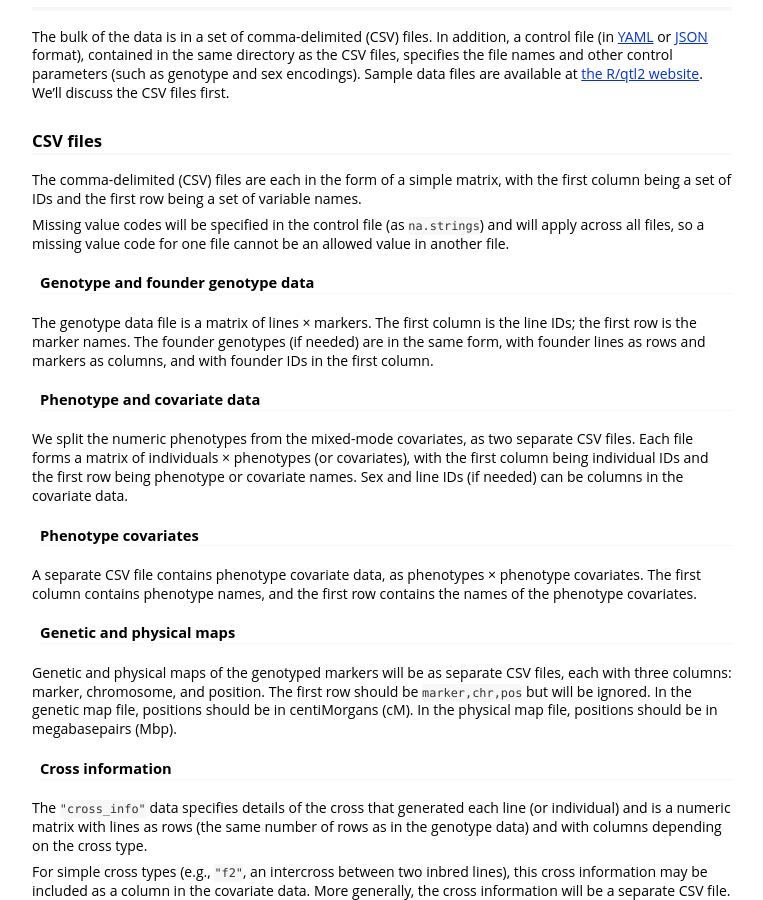
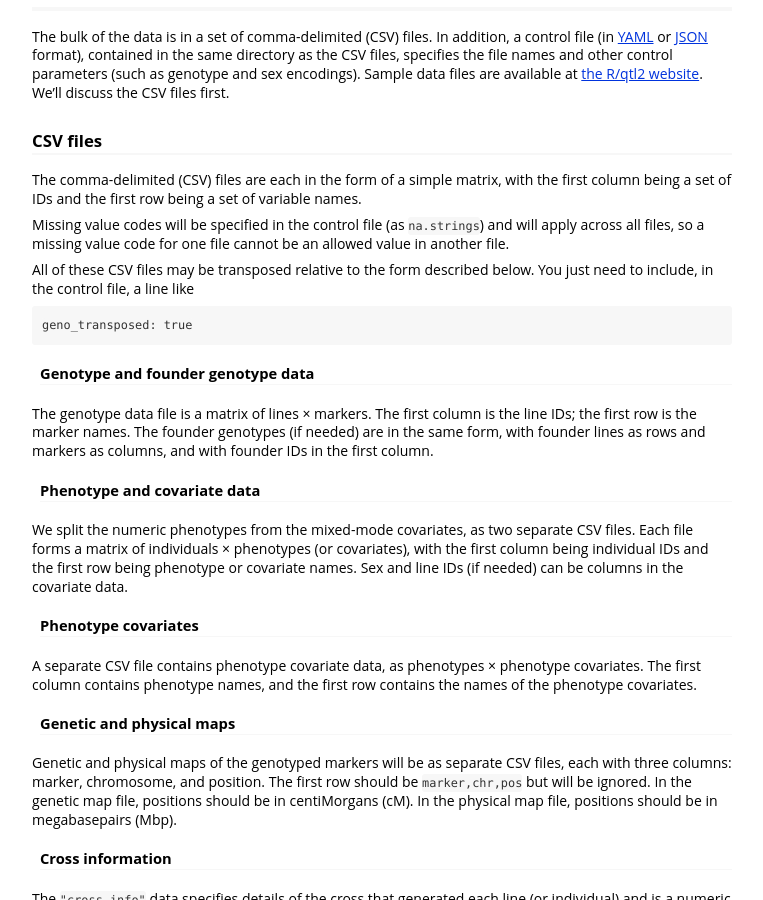
Before and after one commit to rqtl/qtl2, a Jekyll site: the page assets/vignettes/input_files.html, which Jekyll copies as it is, in a window 1280 px wide and 900 px high, scrolled down 1100 px. Shown: the whole window, without its empty margins (258-1021 px from the left). Built offline with Jekyll 4.4.1, drawn with Linux system fonts in a browser that asks for light colours.

Commit message:
input_files vignette: CSV files may be transposed

```diff
--- a/assets/vignettes/input_files.html
+++ b/assets/vignettes/input_files.html
@@ -82,6 +82,8 @@ grav2 &lt;-<span class="st"> </span><span class="kw">read_cross2</span>(<span cl
 <h3>CSV files</h3>
 <p>The comma-delimited (CSV) files are each in the form of a simple matrix, with the first column being a set of IDs and the first row being a set of variable names.</p>
 <p>Missing value codes will be specified in the control file (as <code>na.strings</code>) and will apply across all files, so a missing value code for one file cannot be an allowed value in another file.</p>
+<p>All of these CSV files may be transposed relative to the form described below. You just need to include, in the control file, a line like</p>
+<pre><code>geno_transposed: true</code></pre>
 <div id="genotype-and-founder-genotype-data" class="section level4">
 <h4>Genotype and founder genotype data</h4>
 <p>The genotype data file is a matrix of lines × markers. The first column is the line IDs; the first row is the marker names. The founder genotypes (if needed) are in the same form, with founder lines as rows and markers as columns, and with founder IDs in the first column.</p>
```
